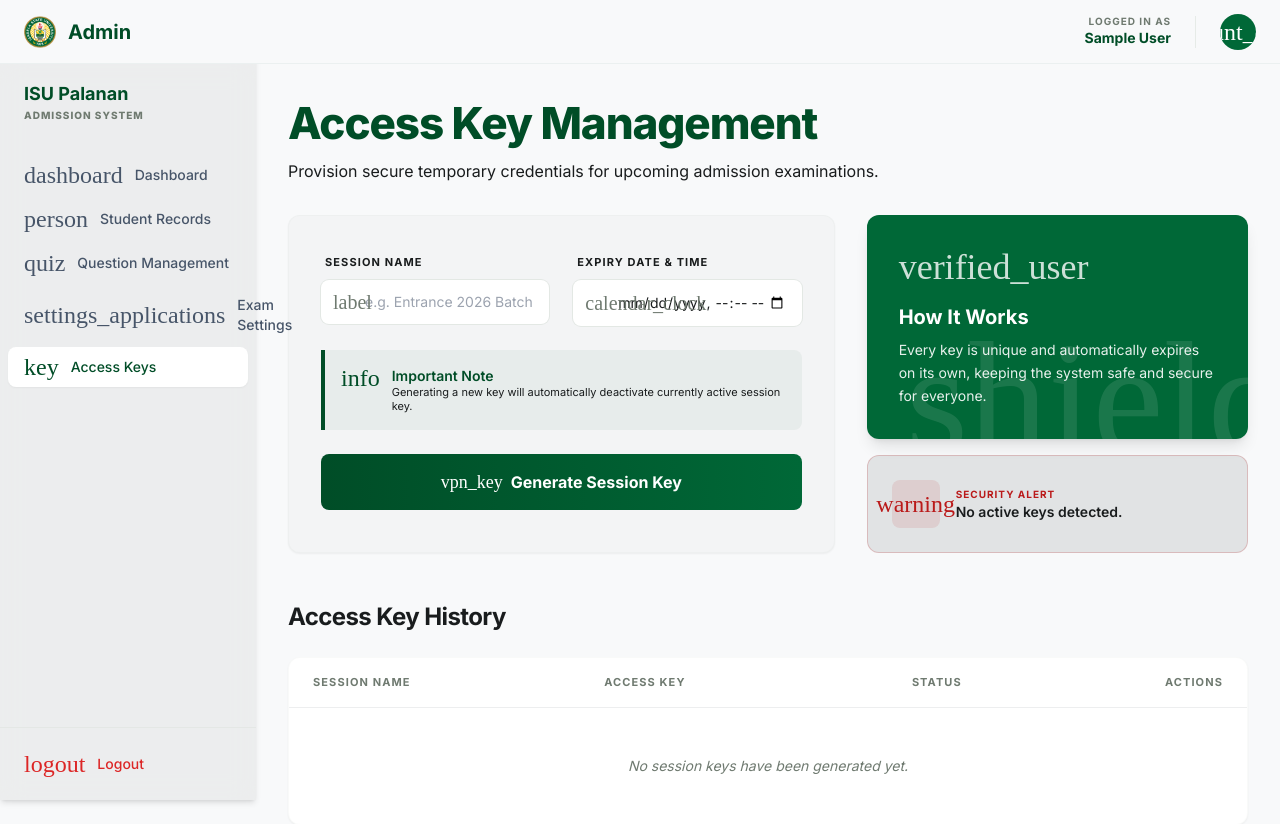
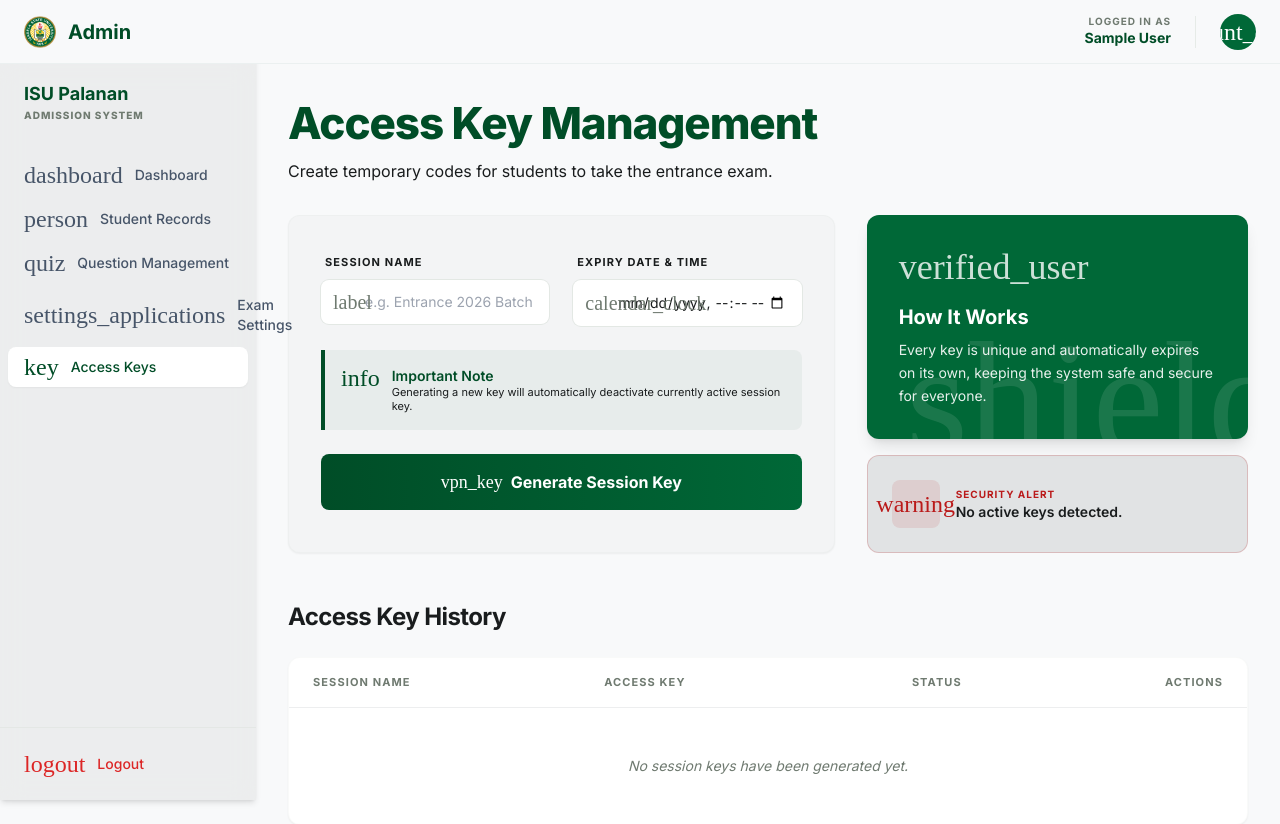
Before and after one commit to WWH16/CCAT, a Django app: page /access-keys/ in a window 1280 px wide. Shown: the top 824 px of the page. Run offline with Django 5.2, Linux system fonts and the light colour scheme; the visitor is signed in with stand-in values (Sample User, id 1); data that the repository does not hold is empty; some web fonts are replaced.

Commit message:
update access keys template

```diff
--- a/CCAT/ccat_admin/templates/ccat_admin/access_keys.html
+++ b/CCAT/ccat_admin/templates/ccat_admin/access_keys.html
@@ -15,7 +15,7 @@
 <header class="flex flex-col md:flex-row md:items-end justify-between gap-6 mb-8">
     <div>
         <h1 class="text-[2.75rem] font-extrabold tracking-tight text-primary leading-tight font-headline">Access Key Management</h1>
-        <p class="text-on-surface-variant max-w-2xl mt-2">Provision secure temporary credentials for upcoming admission examinations.</p>
+        <p class="text-on-surface-variant max-w-2xl mt-2">Create temporary codes for students to take the entrance exam.</p>
     </div>
 </header>
 
```
